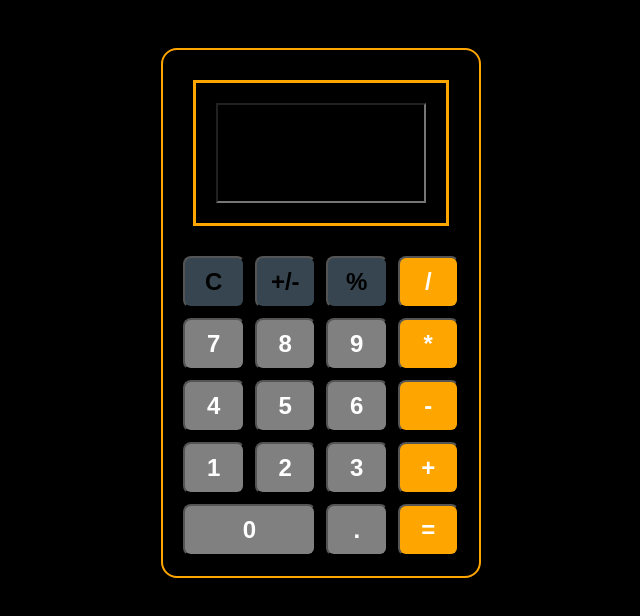
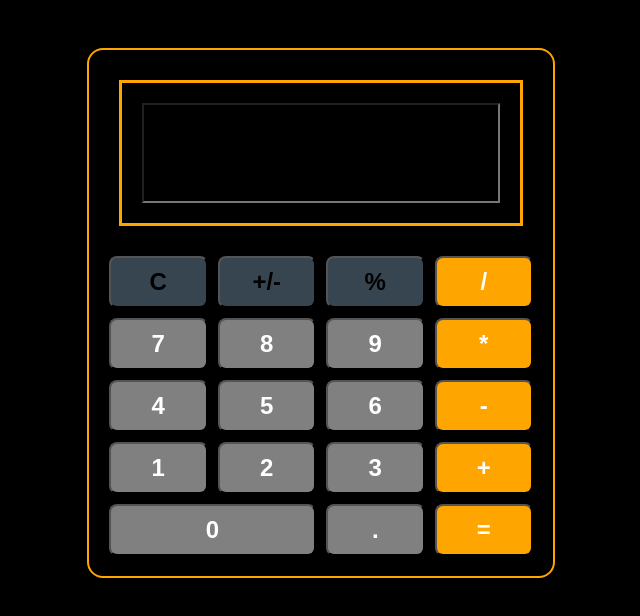
Before and after one commit to emanfalola9998/nology-calculator, a website built with Vite: page index.html in a window 1536 px wide. Shown: the whole page, without its empty margins (447-1087 px from the left). Built offline with nearby package versions, Linux system fonts and the light colour scheme.

Commit message:
changes made to media queries

```diff
--- a/src/style.scss
+++ b/src/style.scss
@@ -30,13 +30,13 @@
 
 @media screen and (min-width: 1200px) {
   .iphone-calculator{
-    max-width: 20%;
+    max-width: 30%;
   }
 }
 
 
 @media screen and (min-width: 1440px) {
   .iphone-calculator{
-    max-width: 20%;
+    max-width: 30%;
   }
 }
```
Also changed, not shown: src/style.css.
